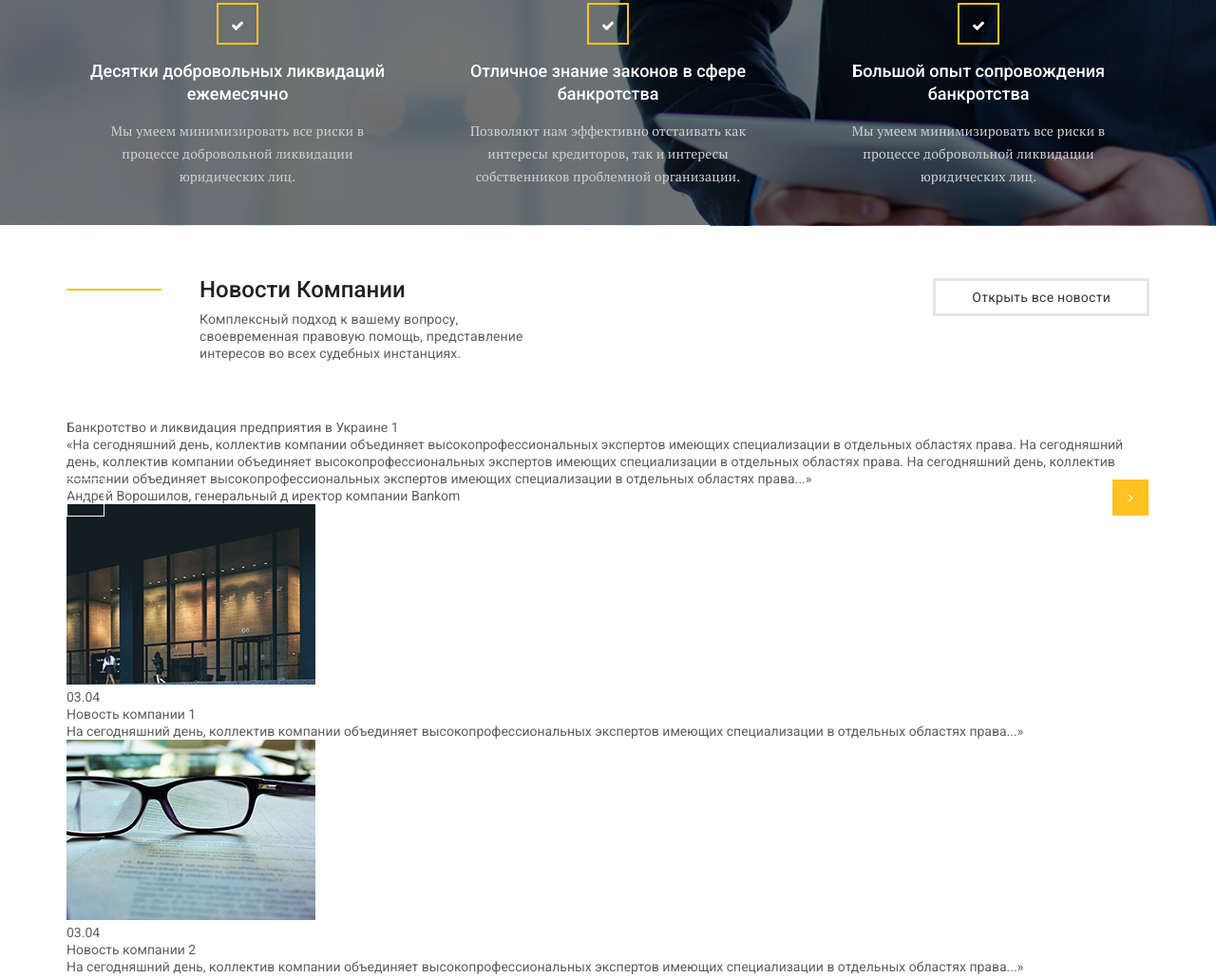
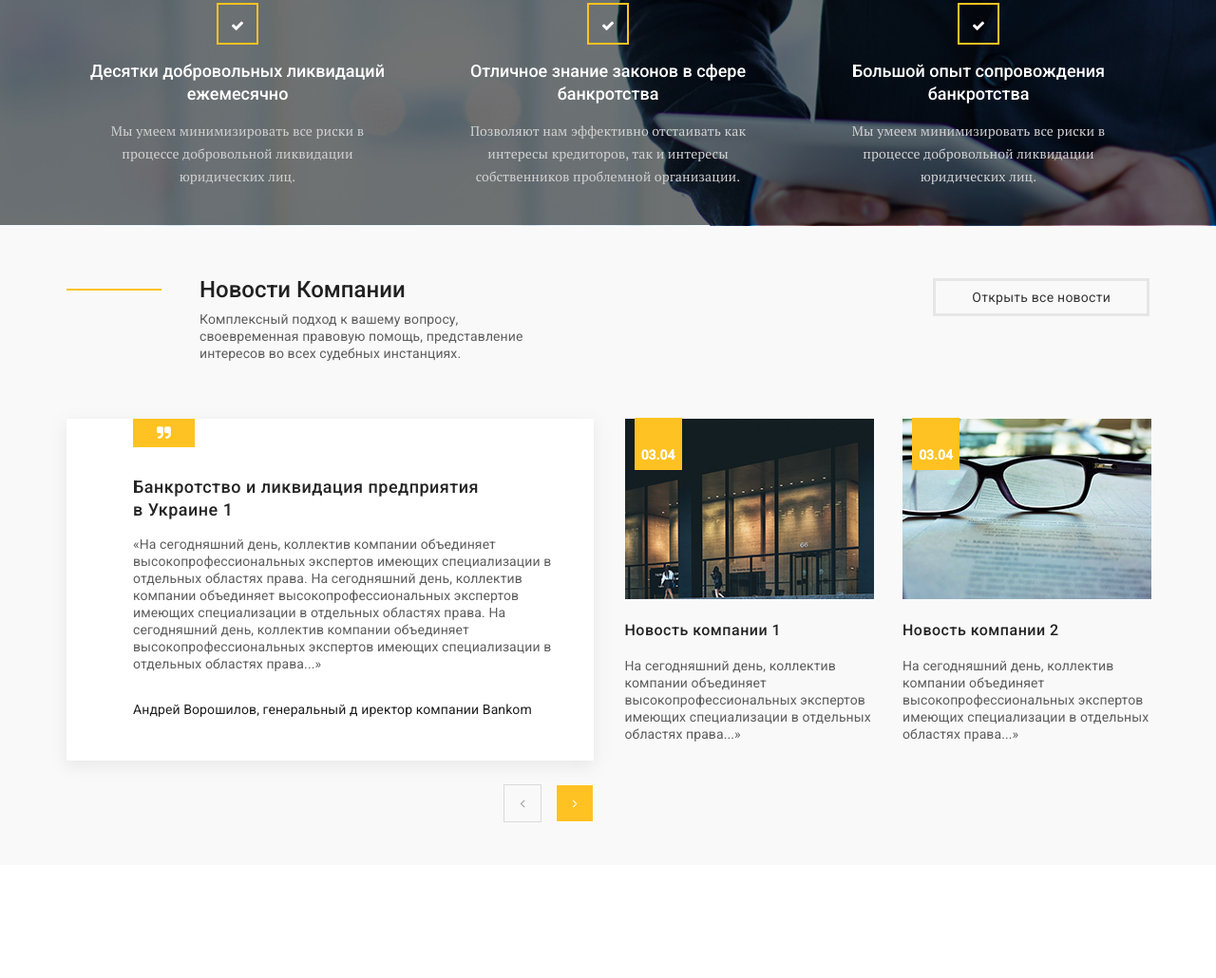
Before and after one commit to rahmanoff/Law-Company, a plain HTML site: page index.html in a window 1280 px wide. Shown: the part 2178-3208 px from the top of the page at 95% size. After the commit the page ends 3089 px from the top, so only its background shows below. Drawn offline with nearby package versions, Linux system fonts and the light colour scheme; files whose address does not match are found by name.

Commit message:
News Styled

```diff
--- a/css/style.css
+++ b/css/style.css
@@ -592,4 +592,114 @@ body {
 
 .news {
     padding: 55px 0 110px;
+    background-color: #f9f9f9;
 }
+
+.news__inner {
+    display: flex;
+    justify-content: space-between;
+}
+
+.news__slider {
+    max-width: 555px;
+    width: 100%;
+    background-color: #fff;
+    box-shadow: 0px 5px 15.36px 0.64px rgba(128, 127, 127, 0.13);
+    padding: 60px 35px 45px 70px;
+    position: relative;
+}
+
+.news__slider::before {
+    font-family: 'icomoon';
+    content: "\f10e";
+    width: 65px;
+    height: 30px;
+    font-size: 16px;
+    color: #fff;
+    background-color: #ffc222;
+    text-align: center;
+    line-height: 30px;
+    position: absolute;
+    top: 0;
+}
+
+.news__blog {
+    max-width: 260px;
+    width: 100%;
+}
+
+.news__images {
+    position: relative;
+    margin-bottom: 20px;
+}
+
+.news__date {
+    position: absolute;
+    background-color: #ffc222;
+    width: 50px;
+    height: 55px;
+    color: #fff;
+    text-align: center;
+    padding-top: 30px;
+    font-weight: 700;
+    top: -1px;
+    left: 10px;
+}
+
+.news__blog-title {
+    font-family: 'Roboto', sans-serif;
+    font-weight: 500;
+    font-size: 16px;
+    line-height: 18px;
+    letter-spacing: .5px;
+    color: #242424;
+    margin-bottom: 19px;
+}
+
+.news__blog-text {
+    letter-spacing: .1px;
+    color: #5e5e5e;
+}
+
+.news__slider-title {
+    max-width: 365px;
+    font-family: 'Roboto', sans-serif;
+    font-weight: 500;
+    font-size: 18px;
+    line-height: 24px;
+    letter-spacing: .5px;
+    color: #242424;
+    margin-bottom: 15px;
+}
+
+.news__slider-text {
+    letter-spacing: .1px;
+    margin-bottom: 30px;
+}
+
+.news__slider-author {
+    letter-spacing: .1px;
+    color: #212020;
+}
+
+.news__slider-inner .slick-btn {
+    top: auto;
+    bottom: -110px;
+}
+
+.news__slider-inner .slick-next {
+    right: -35px;
+}
+
+.news__slider-inner .slick-prev {
+    right: 20px;
+    left: auto;
+}
+
+.news__slider-inner .slick-disabled {
+    border-color: #dadada;
+}
+
+.news__slider-inner .slick-disabled::before {
+    color: #9e9c9c;
+}
```
